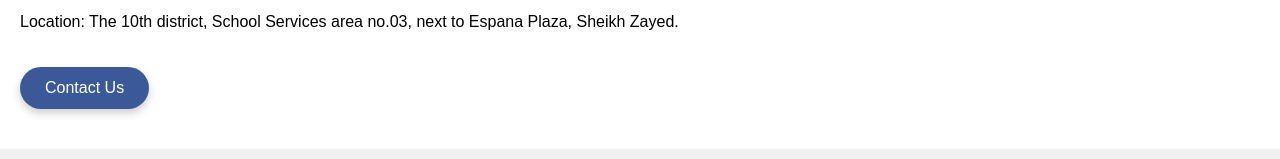
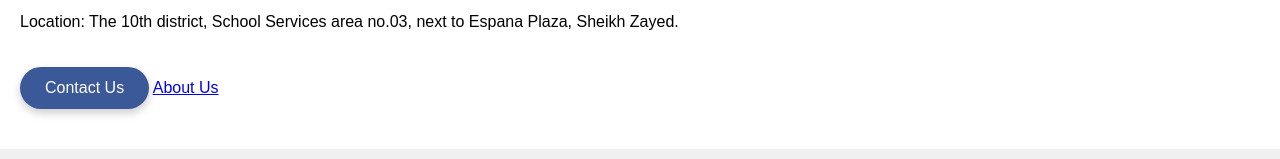
Before and after one commit to NorwichIntl/Nic, a plain HTML site: page index.html in a window 1280 px wide. Shown: the part 653-812 px from the top of the page. Drawn offline with Linux system fonts and the light colour scheme.

Commit message:
Update index.html

```diff
--- a/index.html
+++ b/index.html
@@ -24,7 +24,10 @@
             <p>For further information contact our admission team on any of the following numbers:</p>
             <p>( 01112743326 - 01112743771 - 01142667487 )</p>
             <p>Location: The 10th district, School Services area no.03, next to Espana Plaza, Sheikh Zayed.</p>
-            <a href="https://www.facebook.com/p/Norwich-International-College-100088425165826/" class="contact-button">Contact Us</a>
+            <div class="button-container">
+                <a href="https://www.facebook.com/p/Norwich-International-College-100088425165826/" class="contact-button">Contact Us</a>
+                <a href="#" class="about-button">About Us</a>
+            </div>
         </section>
     </main>
     <footer>
```
